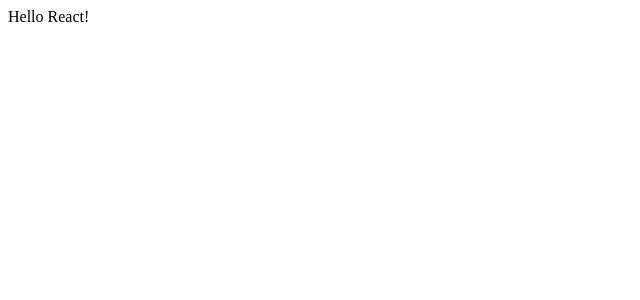
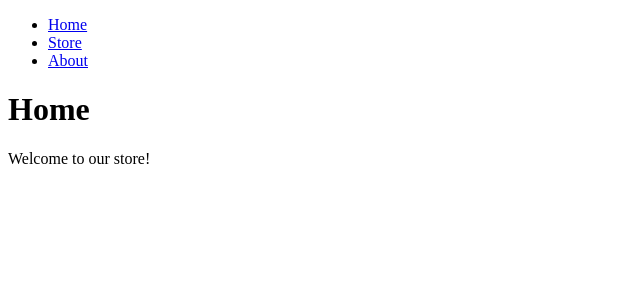
Before and after one commit to sabreena/React-Basic-Intermediate, a React (Vite) app: page / in a window 1280 px wide. Shown: the top 300 px of the page, without its empty margins (0-640 px from the left). Built offline with nearby package versions, Linux system fonts and the light colour scheme.

Commit message:
LDT-547-basics: Basic routing without library.

```diff
--- a/src/App.jsx
+++ b/src/App.jsx
@@ -1,5 +1,31 @@
+import { Navbar } from "./Navbar";
+import { Home } from "./pages/Home";
+import { Store } from "./pages/Store";
+import { About } from "./pages/About";
+
 function App() {
-  return "Hello React!";
+  let component;
+  console.log(window.location.pathname);
+  switch (window.location.pathname) {
+    case "/":
+      component = <Home />;
+      break;
+    case "/store":
+      component = <Store />;
+      break;
+    case "/about":
+      component = <About />;
+      break;
+    default:
+      component = <Home />;
+  }
+
+  return (
+    <>
+    <Navbar />
+    {component}
+    </>
+  )
 }
 
 export default App;
--- /dev/null
+++ b/src/Navbar.jsx
@@ -0,0 +1,17 @@
+export function Navbar() {
+  return (
+    <nav>
+      <ul>
+        <li>
+          <a href="/">Home</a>
+        </li>
+        <li>
+          <a href="/store">Store</a>
+        </li>
+        <li>
+          <a href="/about">About</a>
+        </li>
+      </ul>
+    </nav>
+  )
+}
--- /dev/null
+++ b/src/pages/About.jsx
@@ -0,0 +1,8 @@
+export function About() {
+  return (
+    <div>
+      <h1>About</h1>
+      <p>Learn more about our company!</p>
+    </div>
+  )
+}
--- /dev/null
+++ b/src/pages/Home.jsx
@@ -0,0 +1,8 @@
+export function Home() {
+  return (
+    <div>
+      <h1>Home</h1>
+      <p>Welcome to our store!</p>
+    </div>
+  )
+}
--- /dev/null
+++ b/src/pages/Store.jsx
@@ -0,0 +1,8 @@
+export function Store() {
+  return (
+    <div>
+      <h1>Store</h1>
+      <p>Check out our products!</p>
+    </div>
+  )
+}
```
